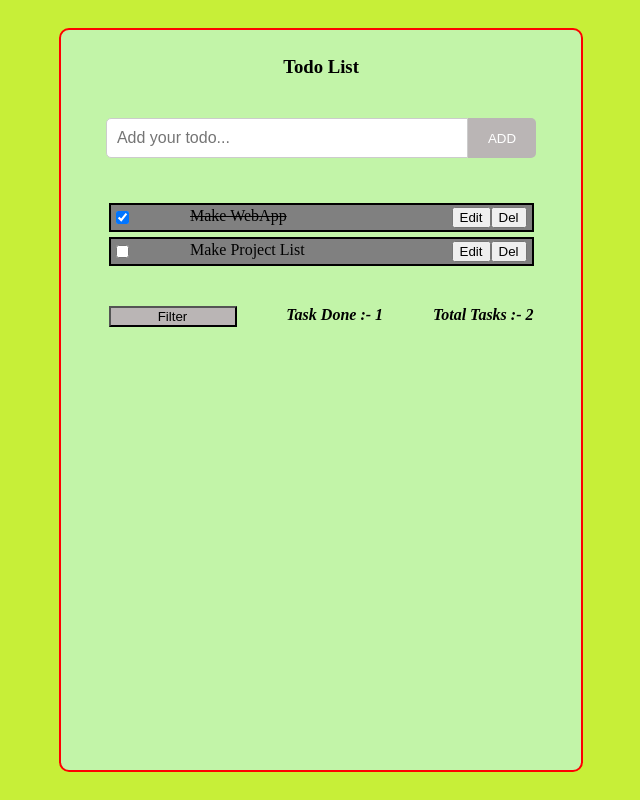
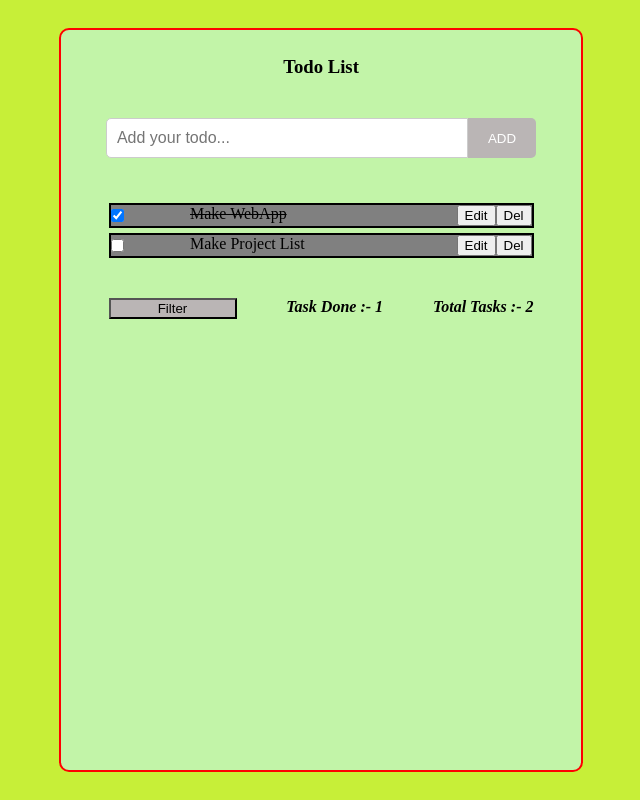
Before and after one commit to compl3xX/Todo_List, a React (Vite) app: page / in a window 1280 px wide. Shown: the whole page, without its empty margins (319-959 px from the left). Built offline with nearby package versions, Linux system fonts and the light colour scheme.

Commit message:
Style Fixed

```diff
--- a/src/App.css
+++ b/src/App.css
@@ -6,7 +6,7 @@
 
   height: 100vh;
 
-  background-color: rgb(199, 239, 56);
+  background-color:  rgb(199, 239, 56);
 
   display: flex;
 
--- a/src/components/style.scss
+++ b/src/components/style.scss
@@ -58,7 +58,6 @@ input {
   justify-content: space-between;
   margin-top: 5px;
   border: 2px solid black;
-  padding: 2px  5px  2px 5px;
   background-color: grey;
   span {
     width: 200px;
@@ -88,6 +87,7 @@ input {
   position: relative;
 
   div {
+
     position: absolute;
     top: 10px;
     overflow: hidden;
```
